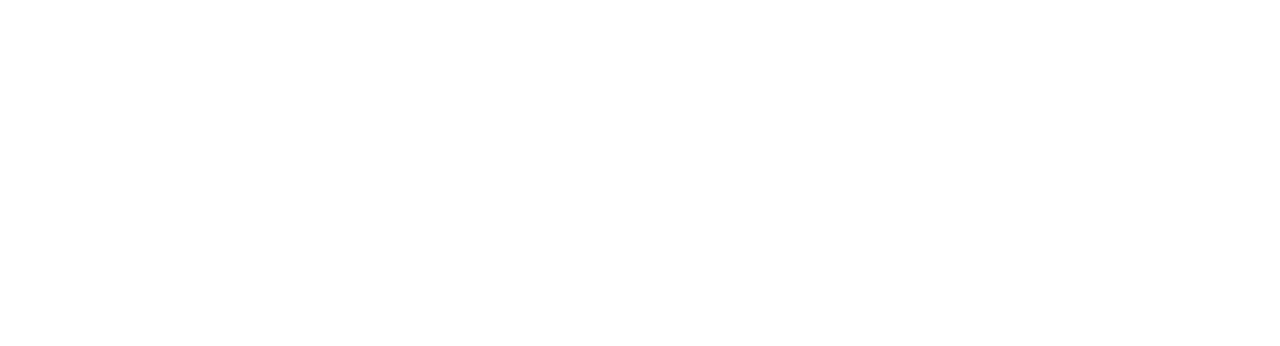
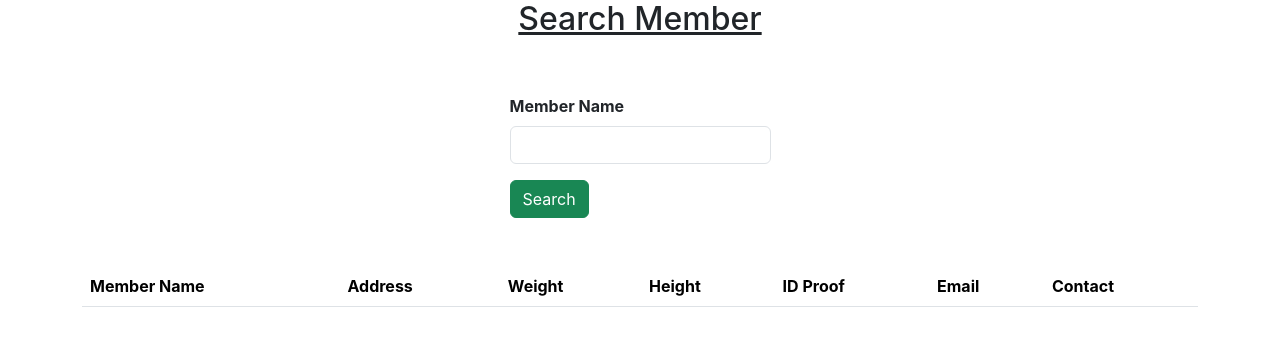
Before and after one commit to amaldevk/FitFusion-frontend-react, a React (Create React App) app: page / in a window 1280 px wide. Shown: the top 346 px of the page. Built offline with nearby package versions, Linux system fonts and the light colour scheme.

Commit message:
searchmember done

```diff
--- a/src/App.js
+++ b/src/App.js
@@ -1,21 +1,15 @@
 import logo from './logo.svg';
 import './App.css';
-
-
-
-
-
-
-
-
-
-
-
-
+import { BrowserRouter, Route, Routes } from 'react-router-dom';
+import SearchMember from './components/SearchMember';
 function App() {
   return (
     <div>
-
+      <BrowserRouter>
+      <Routes>
+        <Route path='/' element = {<SearchMember/>} />
+      </Routes>
+      </BrowserRouter>
     </div>
   );
 }
--- /dev/null
+++ b/src/components/SearchMember.jsx
@@ -0,0 +1,87 @@
+import axios from 'axios'
+import React, { useState } from 'react'
+
+const SearchMember = () => {
+    const [input, setInput] = useState({ name: "" });
+    const [output, setOutput] = useState([]);
+
+    const inputHandler = (event) => {
+        setInput({ ...input, [event.target.name]: event.target.value });
+    }
+
+    const readValues = () => {
+        axios.post("http://localhost:3006/api/member/search", input)
+            .then((response) => {
+                if (Array.isArray(response.data)) {
+                    setOutput(response.data);
+                } else {
+                    setOutput([]);
+                    alert("No data found for the member.");
+                    setInput(
+                        {
+                            name: ""
+                        }
+                    )
+                }
+            })
+
+    }
+
+    return (
+        <div>
+            <div className="container">
+                <h2 style={{ textAlign: 'center', textDecoration: 'underline' }}>Search Member</h2>
+                <br />
+                <br />
+                <div className="row justify-content-center">
+                    <div className="col-sm-6 col-md-4 col-lg-3 col-xl-3">
+                        <div className="row g-3">
+                            <div className="col-12">
+                                <label htmlFor="" className="form-label"><b>Member Name</b></label>
+                                <input type="text" className="form-control" name="name" value={input.name} onChange={inputHandler} />
+                            </div>
+                            <div className="col-12">
+                                <button className="btn btn-success" onClick={readValues}>Search</button>
+                            </div>
+                        </div>
+                    </div>
+                </div>
+            </div>
+            <br /><br />
+            <div className="container">
+                <div className="row">
+                    <div className="col col-12 col-sm-12 col-md-12 col-lg-12 col-xl-12 col-xxl-12">
+                        <table className="table">
+                            <thead>
+                                <tr>
+                                    <th scope="col">Member Name</th>
+                                    <th scope="col">Address</th>
+                                    <th scope="col">Weight</th>
+                                    <th scope="col">Height</th>
+                                    <th scope="col">ID Proof</th>
+                                    <th scope="col">Email</th>
+                                    <th scope="col">Contact</th>
+                                </tr>
+                            </thead>
+                            <tbody>
+                                {output.map((value, index) => (
+                                    <tr key={index}>
+                                        <td>{value.name}</td>
+                                        <td>{value.address}</td>
+                                        <td>{value.weight}</td>
+                                        <td>{value.height}</td>
+                                        <td>{value.idproof}</td>
+                                        <td>{value.emailid}</td>
+                                        <td>{value.contactno}</td>
+                                    </tr>
+                                ))}
+                            </tbody>
+                        </table>
+                    </div>
+                </div>
+            </div>
+        </div>
+    );
+}
+
+export default SearchMember;
```
